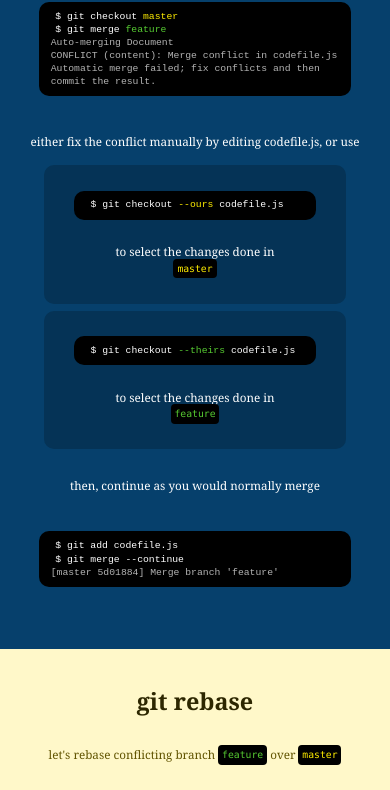
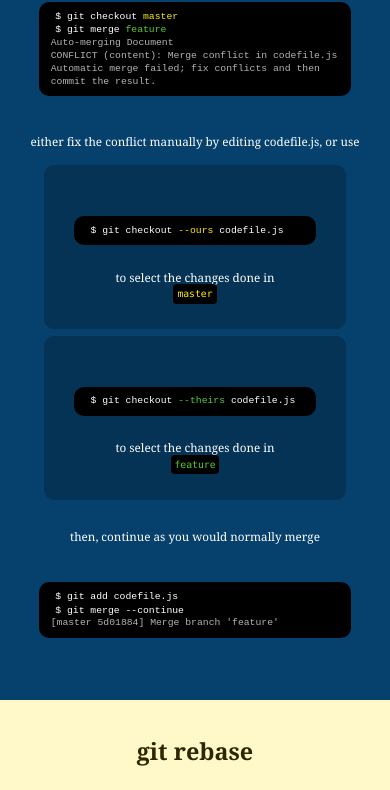
Before and after one commit to Nitaym/ourstheirs, a plain HTML site: page index.html in a window 390 px wide. Shown: the part 994-1784 px from the top of the page. Drawn offline with nearby package versions, Linux system fonts and the light colour scheme; a web font is replaced by a local one.

Commit message:
improv: Added padding to top of 'sidebyside-box' class.

```diff
--- a/css/style.css
+++ b/css/style.css
@@ -219,6 +219,7 @@ ul {
 
     width: 46%;
     border-radius: 10px;
+    padding-top: 3vh;
     padding-bottom: 3vh;
 }
 
@@ -259,6 +260,7 @@ ul {
     .sidebyside-box {
         width: 86%;
         margin: 1% 0;
+        padding-top: 3vh;
         padding-bottom: 3vh;
     }
 
```
